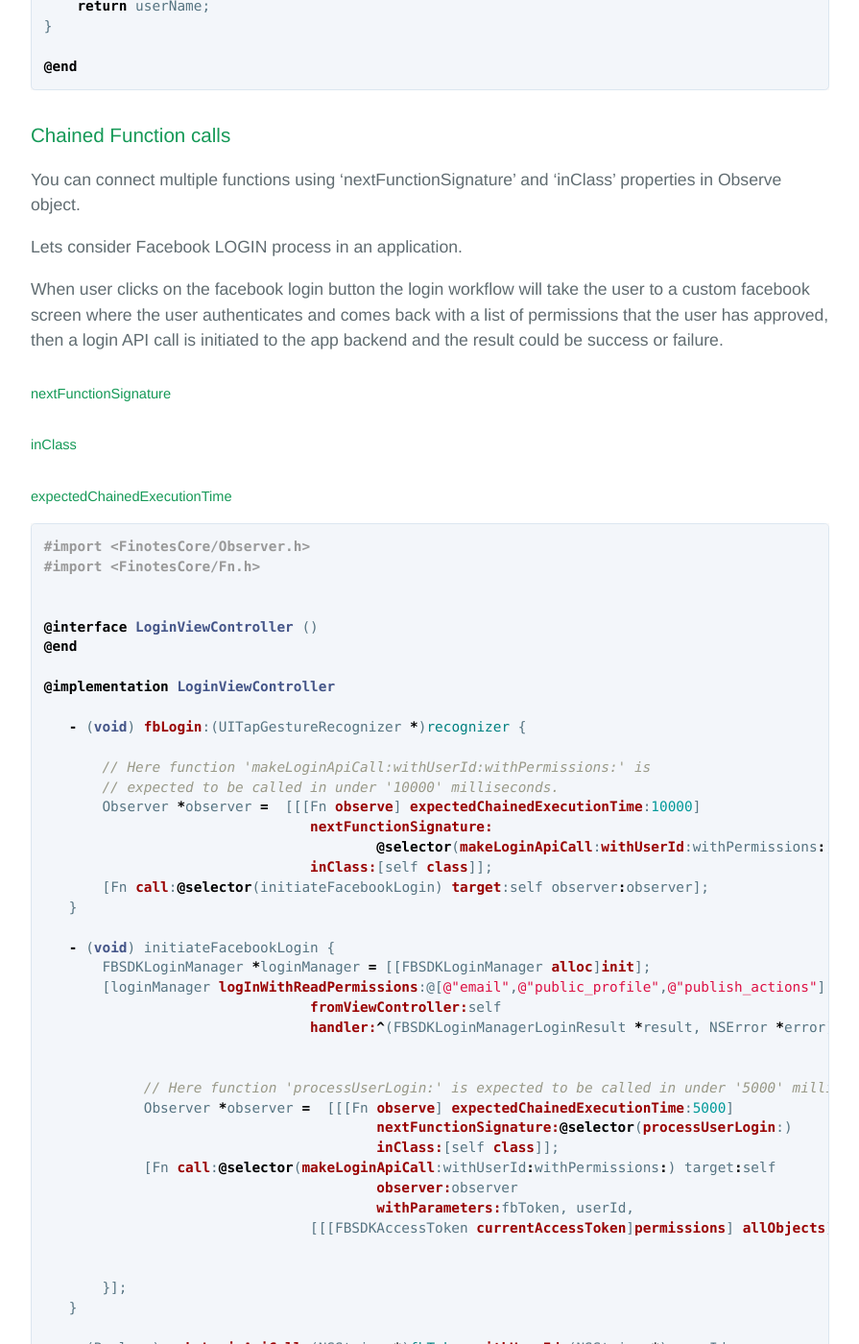
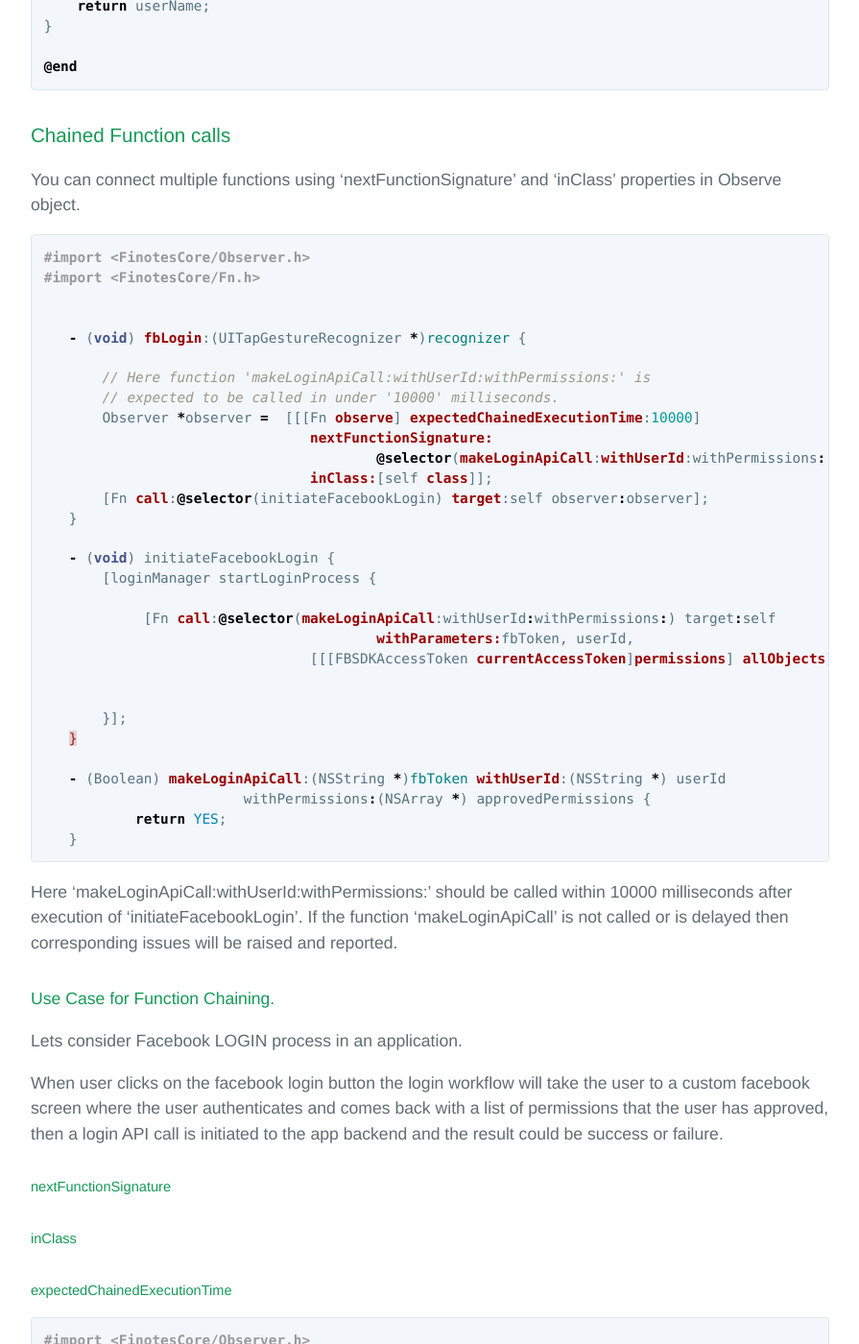
Before and after one commit to finotes/finotes.github.io, a Jekyll site: the page built from _posts/2018-01-19-ios-docs.md, in a window 1280 px wide and 1400 px high, scrolled down 8391 px. Shown: the whole window at 96% size, without its empty margins (192-1087 px from the left). Built offline with Jekyll 4.4.1, drawn with Linux system fonts in a browser that asks for light colours; some web fonts are replaced.

Commit message:
Update 2018-01-19-ios-docs.md

````diff
--- a/_posts/2018-01-19-ios-docs.md
+++ b/_posts/2018-01-19-ios-docs.md
@@ -342,6 +342,43 @@ For static functions, pass corresponding class instead of object in [Fn call:] t
 
 You can connect multiple functions using ‘nextFunctionSignature’ and 'inClass' properties in Observe object.
 
+```objc
+#import <FinotesCore/Observer.h>
+#import <FinotesCore/Fn.h>
+
+
+   - (void) fbLogin:(UITapGestureRecognizer *)recognizer {
+
+       // Here function 'makeLoginApiCall:withUserId:withPermissions:' is
+       // expected to be called in under '10000' milliseconds.
+       Observer *observer =  [[[Fn observe] expectedChainedExecutionTime:10000]
+				nextFunctionSignature:
+					@selector(makeLoginApiCall:withUserId:withPermissions:)
+				inClass:[self class]];
+       [Fn call:@selector(initiateFacebookLogin) target:self observer:observer];
+   }
+
+   - (void) initiateFacebookLogin {
+       [loginManager startLoginProcess {
+
+	    [Fn call:@selector(makeLoginApiCall:withUserId:withPermissions:) target:self
+					withParameters:fbToken, userId,
+				[[[FBSDKAccessToken currentAccessToken]permissions] allObjects]];
+
+
+       }];
+   }
+
+   - (Boolean) makeLoginApiCall:(NSString *)fbToken withUserId:(NSString *) userId
+   			withPermissions:(NSArray *) approvedPermissions {
+	   return YES;
+   }
+```
+
+Here ‘makeLoginApiCall:withUserId:withPermissions:' should be called within 10000 milliseconds after execution of 'initiateFacebookLogin'. If the function 'makeLoginApiCall' is not called or is delayed then corresponding issues will be raised and reported.
+
+#### Use Case for Function Chaining.
+
 Lets consider Facebook LOGIN process in an application.
 
 When user clicks on the facebook login button the login workflow will take the user to a custom facebook screen where the user authenticates and comes back with a list of permissions that the user has approved, then a login API call is initiated to the app backend and the result could be success or failure.
````
